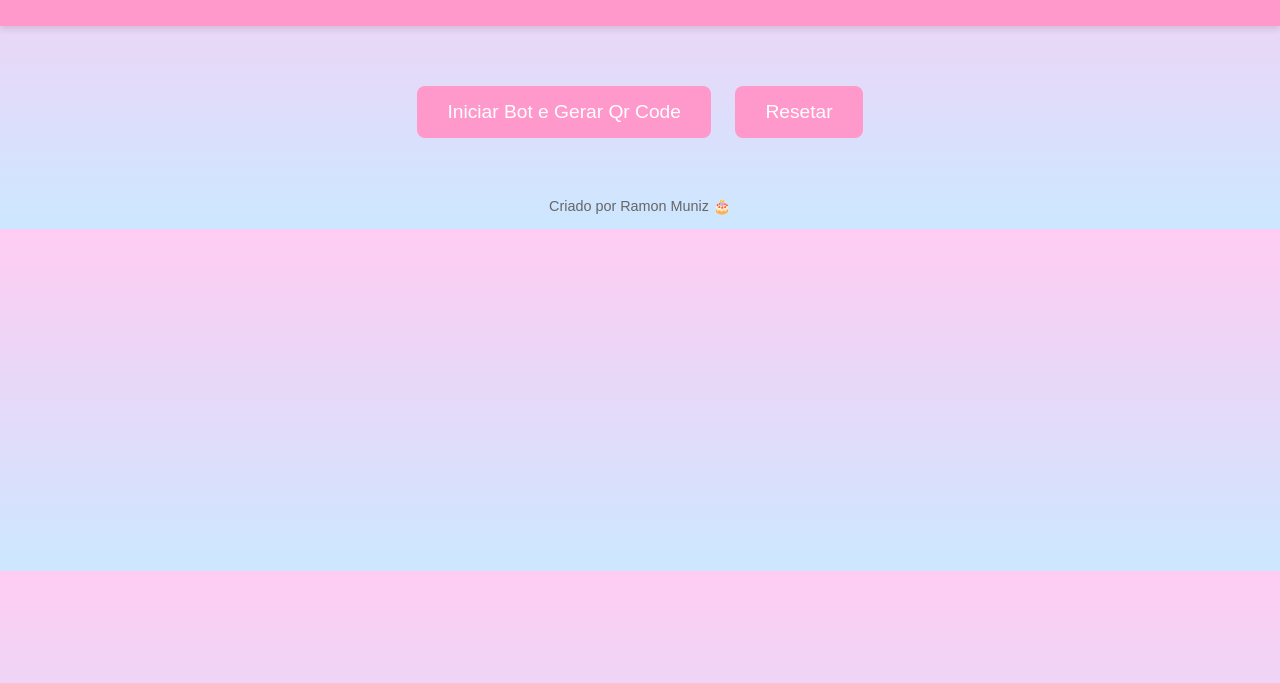
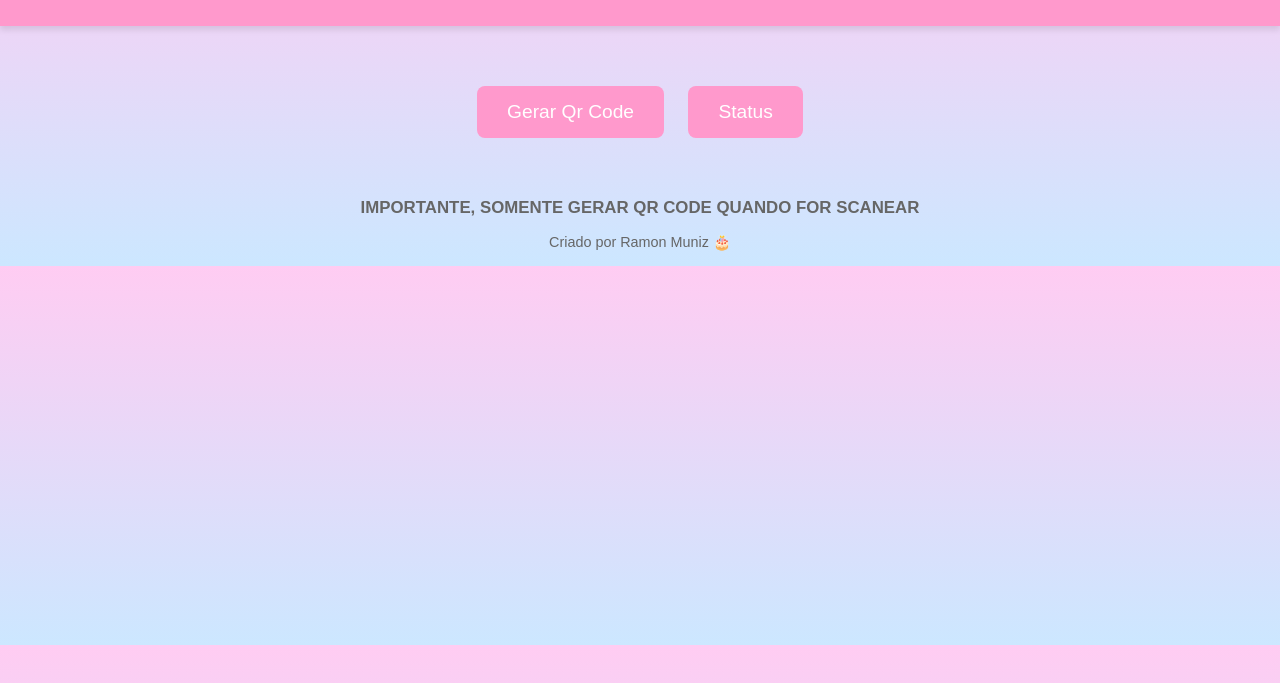
Before and after one commit to ramonlk8/chatbot-whatsapp, a website: page home.html in a window 1280 px wide. Shown: the part 113-796 px from the top of the page. Drawn offline with Linux system fonts and the light colour scheme.

Commit message:
fix: ajustes

```diff
--- a/home.html
+++ b/home.html
@@ -105,8 +105,8 @@
 
 
     <div class="button-container" id="container">
-        <button onclick="iniciarBot()">Iniciar Bot e Gerar Qr Code</button>
-        <button onclick="window.location.href='/reseta'">Resetar</button>
+        <button onclick="iniciarBot()">Gerar Qr Code</button>
+        <button onclick="window.location.href='/status'">Status</button>
     </div>
 
     <script>
@@ -122,6 +122,7 @@
     </script>
 
     <footer>
+        <h3><b>IMPORTANTE, SOMENTE GERAR QR CODE QUANDO FOR SCANEAR</b></h3>
         <p>Criado por Ramon Muniz &#127874;</p>
     </footer>
 </body>
--- a/index.js
+++ b/index.js
@@ -148,7 +148,7 @@ client.on('message', async msg => {
     var contact = await msg.getContact(); //Pegando o contato
     var name = contact.pushname; //Pegando o nome do contato
 
-    if (msg.body.match(/(menu|Menu|dia|tarde|noite|oi|Oi|Olá|olá|ola|Ola|entregam|podemos)/i) && msg.from.endsWith('@c.us')) {
+    if (msg.body.match(/(menu|Menu|dia|tarde|noite|olá|Olá|Oi|entregam|podemos)/i) && msg.from.endsWith('@c.us')) {
 
         const chat = await msg.getChat();
         await delay(3000); //delay de 3 segundos
```
